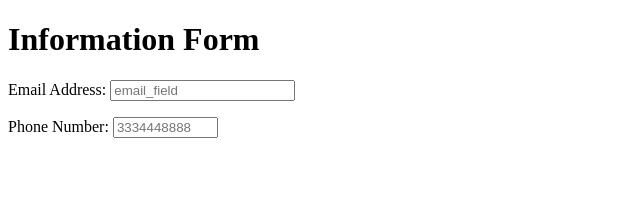
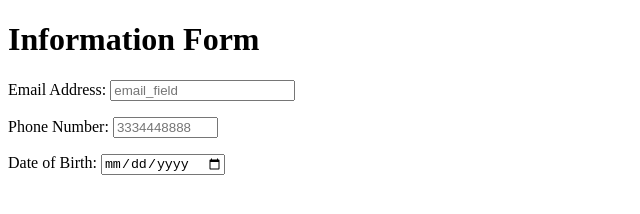
Before and after one commit to Hoizard/ITMD362-Lab2, a plain HTML site: page index.html in a window 1280 px wide. Shown: the whole page, without its empty margins (0-640 px from the left). Drawn offline with Linux system fonts and the light colour scheme.

Commit message:
Added Date of birth input for users to type in.

```diff
--- a/index.html
+++ b/index.html
@@ -18,6 +18,10 @@
       <label>Phone Number:</label>
       <input type="tel" name="phone" placeholder="3334448888" size="10">
     </p>
+    <p>
+      <label>Date of Birth:</label>
+      <input type="date" name="birth" size="10">
+    </p>
 
 </body>
 </html>
```
